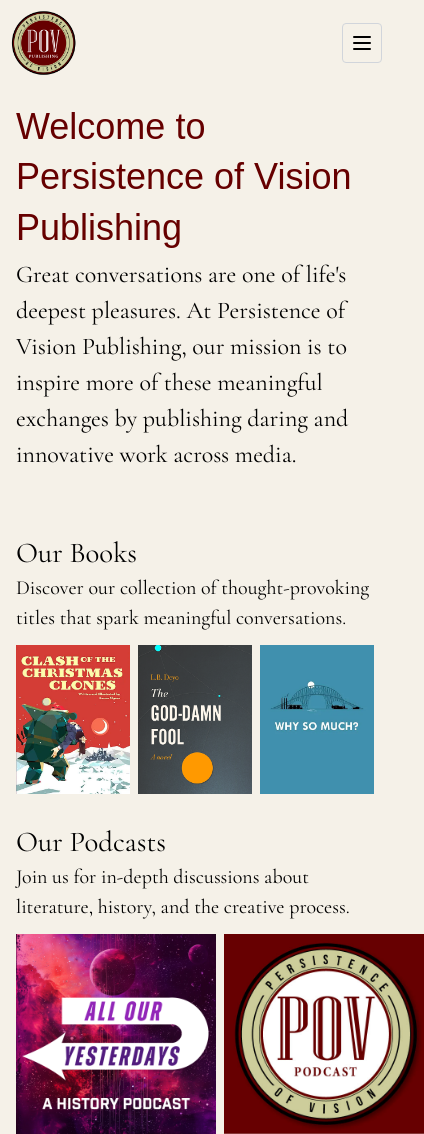
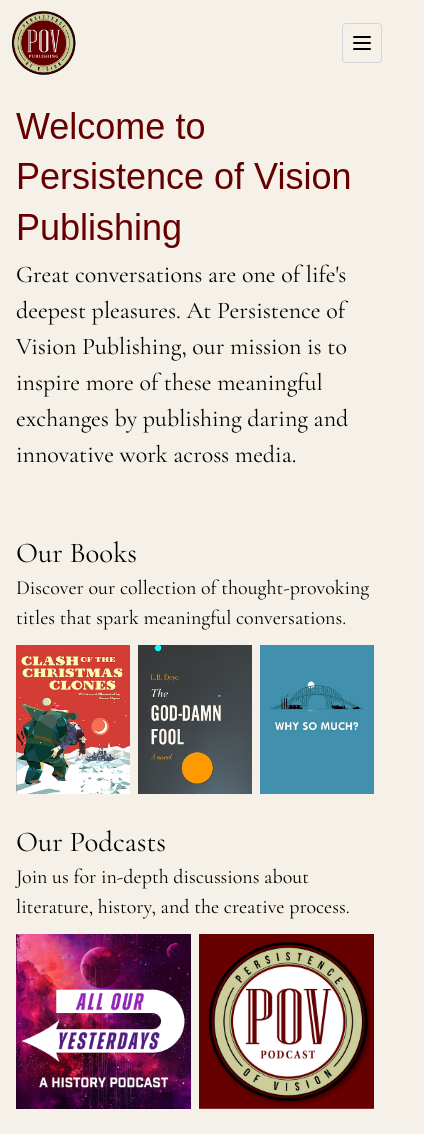
Before and after one commit to lbdeyo/pov-publishing, a Next.js app: page / in a window 390 px wide. Shown: the whole page, 424 px wide, since content can reach past the window. After the commit the page ends 1109 px from the top, so only its background shows below. Built offline with nearby package versions, Linux system fonts and the light colour scheme; a web font is replaced by a local one.

Commit message:
Fixing responsiveness of podcast covers.

```diff
--- a/src/app/page.tsx
+++ b/src/app/page.tsx
@@ -56,20 +56,20 @@
             Join us for in-depth discussions about literature, history, and the
             creative process.
           </p>
-          <div className="flex justify-start gap-2 md:gap-4 mt-3 h-[200px]">
+          <div className="grid grid-cols-2 gap-2 md:gap-4 mt-3 md:h-[195px] md:flex md:justify-start">
             <Image
               src="/img/cover-images/aoy-podcast-logo-tag.jpg"
               alt="All Our Yesterdays Podcast"
-              width={200}
-              height={300}
-              className="h-full w-auto object-contain"
+              width={195}
+              height={195}
+              className="w-full h-auto md:h-full md:w-auto object-contain"
             />
             <Image
               src="/img/pov-podcast-bug.jpg"
               alt="Book 2"
-              width={200}
-              height={300}
-              className="h-full w-auto object-contain"
+              width={195}
+              height={195}
+              className="w-full h-auto md:h-full md:w-auto object-contain"
             />
           </div>
         </div>
```
